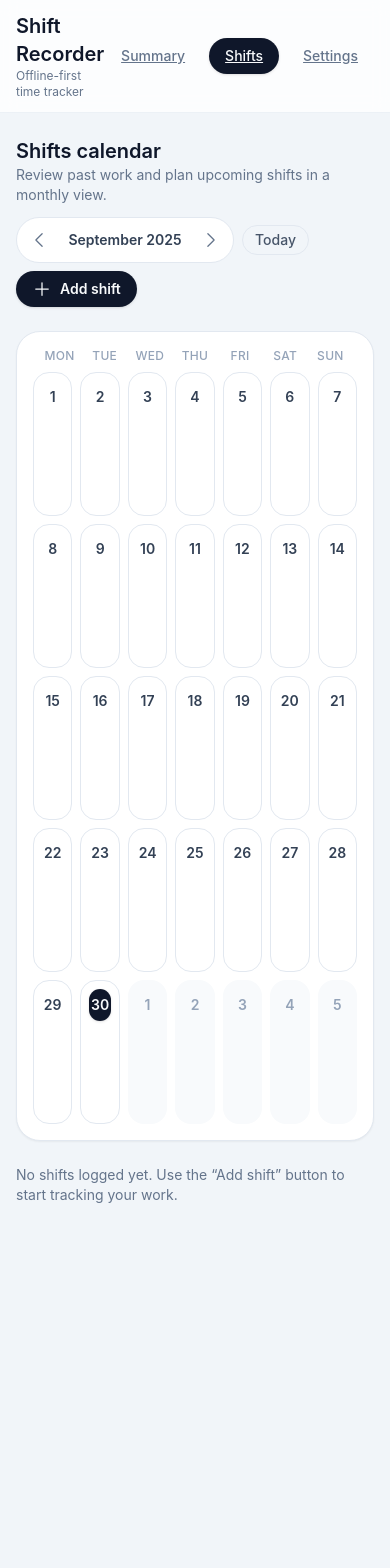
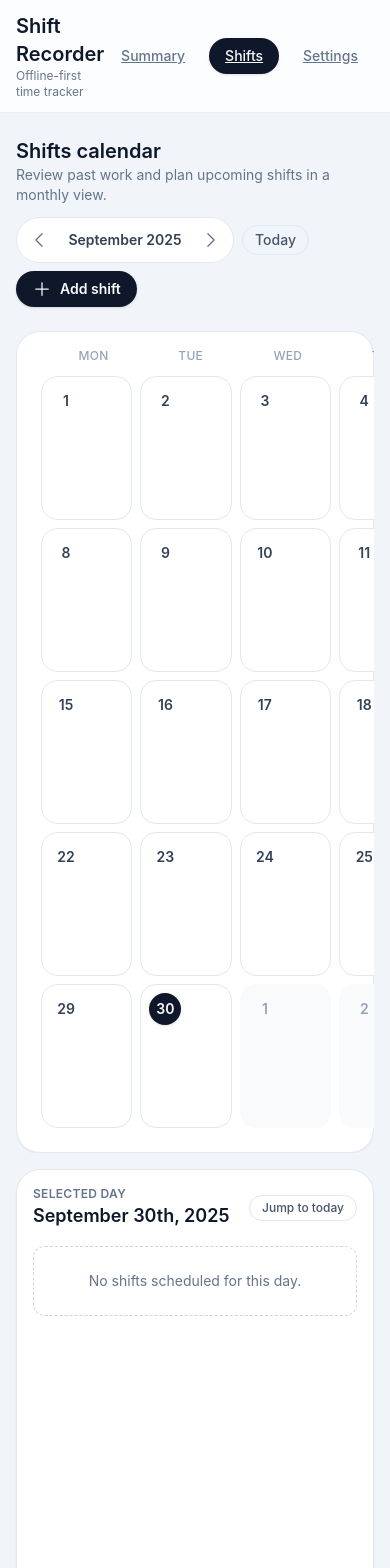
Before and after one commit to beatz174-bit/shift-recorder, a React (Vite) app: page /shifts in a window 390 px wide. Shown: the top 1568 px of the page. Before the commit the page ends 1333 px from the top, so only its background shows below. Built offline with nearby package versions, Linux system fonts and the light colour scheme.

Commit message:
Implement mobile split calendar layout

```diff
--- a/src/app/routes/ShiftsPage.tsx
+++ b/src/app/routes/ShiftsPage.tsx
@@ -26,6 +26,51 @@ import { useSettings } from '../state/SettingsContext';
 import { useTimeFormatter } from '../state/useTimeFormatter';
 import { toISO, toLocalDateTimeInput } from '../utils/datetime';
 
+function ShiftSummaryCard({
+  shift,
+  now,
+  timeFormatter,
+  onSelect
+}: {
+  shift: Shift;
+  now: Date;
+  timeFormatter: Intl.DateTimeFormat;
+  onSelect: (shift: Shift) => void;
+}) {
+  const startDate = new Date(shift.startISO);
+  const endDate = shift.endISO ? new Date(shift.endISO) : null;
+  const upcoming = endDate ? endDate >= now : startDate >= now;
+  const totalHours = ((shift.baseMinutes + shift.penaltyMinutes) / 60).toFixed(2);
+  const shiftClasses = upcoming
+    ? 'border-emerald-200 bg-emerald-100/80 text-emerald-900 dark:border-emerald-500/40 dark:bg-emerald-500/20 dark:text-emerald-100'
+    : 'border-slate-200 bg-slate-100/80 text-slate-700 dark:border-slate-700 dark:bg-slate-800/70 dark:text-slate-200';
+
+  return (
+    <article
+      className={`flex cursor-pointer flex-col gap-2 rounded-xl border px-3 py-2 text-xs shadow-sm transition focus:outline-none focus:ring-2 focus:ring-primary/40 ${shiftClasses}`}
+      role="button"
+      tabIndex={0}
+      onClick={() => onSelect(shift)}
+      onKeyDown={(event) => {
+        if (event.key === 'Enter' || event.key === ' ') {
+          event.preventDefault();
+          onSelect(shift);
+        }
+      }}
+      aria-label={`Shift starting ${timeFormatter.format(startDate)}${
+        endDate ? ` and ending ${timeFormatter.format(endDate)}` : ''
+      }`}
+    >
+      <div className="flex items-center justify-between gap-2">
+        <div className="flex flex-col">
+          <span className="text-sm font-semibold">{timeFormatter.format(startDate)}</span>
+          <span className="text-[0.65rem] opacity-80">{totalHours}h</span>
+        </div>
+      </div>
+    </article>
+  );
+}
+
 export const CALENDAR_WEEK_START: WeekStart = 1;
 
 export default function ShiftsPage() {
@@ -34,6 +79,7 @@ export default function ShiftsPage() {
   const [isCreateModalOpen, setIsCreateModalOpen] = useState(false);
   const [editingShift, setEditingShift] = useState<Shift | null>(null);
   const [currentMonth, setCurrentMonth] = useState(() => startOfMonth(new Date()));
+  const [selectedDate, setSelectedDate] = useState<Date>(() => new Date());
   const { data: shifts = [], isLoading } = useQuery({
     queryKey: ['shifts', 'all'],
     queryFn: getAllShifts,
@@ -139,10 +185,34 @@ export default function ShiftsPage() {
   }, [editingShift]);
 
   const now = new Date();
+  const selectedDateKey = format(selectedDate, 'yyyy-MM-dd');
+  const selectedDayShifts = shiftsByDay.get(selectedDateKey) ?? [];
   const monthLabel = format(currentMonth, 'MMMM yyyy');
   const hasTimeChanges = Boolean(
     editingShift && (editedTimes.start !== initialTimes.start || editedTimes.end !== initialTimes.end)
   );
+
+  const handleDaySelect = (day: Date) => {
+    const selected = new Date(day);
+    setSelectedDate(selected);
+    if (!isSameMonth(selected, currentMonth)) {
+      setCurrentMonth(startOfMonth(selected));
+    }
+  };
+
+  const goToMonth = (offset: number) => {
+    setCurrentMonth((month) => {
+      const next = startOfMonth(addMonths(month, offset));
+      setSelectedDate((date) => (isSameMonth(date, next) ? date : new Date(next)));
+      return next;
+    });
+  };
+
+  const goToToday = () => {
+    const todayDate = new Date();
+    setCurrentMonth(startOfMonth(todayDate));
+    setSelectedDate(todayDate);
+  };
 
   return (
     <section className="flex flex-col gap-6">
@@ -157,7 +227,7 @@ export default function ShiftsPage() {
           <div className="flex items-center gap-1 rounded-full border border-slate-200 bg-white p-1 dark:border-slate-700 dark:bg-slate-900">
             <button
               type="button"
-              onClick={() => setCurrentMonth((month) => startOfMonth(addMonths(month, -1)))}
+              onClick={() => goToMonth(-1)}
               className="rounded-full p-2 text-slate-500 transition hover:bg-slate-100 hover:text-slate-700 dark:text-slate-400 dark:hover:bg-slate-800 dark:hover:text-slate-100"
               aria-label="Previous month"
             >
@@ -166,7 +236,7 @@ export default function ShiftsPage() {
             <span className="min-w-[8rem] text-center text-sm font-semibold text-slate-700 dark:text-slate-200">{monthLabel}</span>
             <button
               type="button"
-              onClick={() => setCurrentMonth((month) => startOfMonth(addMonths(month, 1)))}
+              onClick={() => goToMonth(1)}
               className="rounded-full p-2 text-slate-500 transition hover:bg-slate-100 hover:text-slate-700 dark:text-slate-400 dark:hover:bg-slate-800 dark:hover:text-slate-100"
               aria-label="Next month"
             >
@@ -175,7 +245,7 @@ export default function ShiftsPage() {
           </div>
           <button
             type="button"
-            onClick={() => setCurrentMonth(startOfMonth(new Date()))}
+            onClick={goToToday}
             className="rounded-full border border-slate-200 px-3 py-1 text-sm font-medium text-slate-600 transition hover:border-primary hover:text-primary dark:border-slate-700 dark:text-slate-200"
           >
             Today
@@ -195,7 +265,10 @@ export default function ShiftsPage() {
 
       {isLoading && <p className="text-sm text-slate-500">Loading shifts…</p>}
 
-      <div className="rounded-3xl border border-slate-200 bg-white p-4 shadow-sm dark:border-slate-800 dark:bg-slate-900">
+      <div className="grid min-h-[70vh] grid-rows-[minmax(0,1fr)_minmax(0,1fr)] gap-4 sm:flex sm:flex-col">
+        <div className="overflow-x-auto sm:overflow-visible">
+          <div className="h-full rounded-3xl border border-slate-200 bg-white p-4 shadow-sm dark:border-slate-800 dark:bg-slate-900">
+            <div className="flex h-full min-w-[44rem] flex-col px-2 sm:min-w-0 sm:px-0">
               <div className="grid grid-cols-7 gap-2 px-2 pb-2 text-xs font-medium uppercase tracking-wide text-slate-400 dark:text-slate-500">
                 {weekdayLabels.map((label) => (
                   <span key={label} className="text-center">
@@ -203,21 +276,32 @@ export default function ShiftsPage() {
                   </span>
                 ))}
               </div>
-        <div className="grid grid-cols-7 gap-2">
+              <div className="mt-1 grid flex-1 min-h-0 grid-cols-7 gap-2 overflow-y-auto pb-2 sm:mt-2">
                 {calendarDays.map((day) => {
                   const dateKey = format(day, 'yyyy-MM-dd');
                   const dayShifts = shiftsByDay.get(dateKey) ?? [];
                   const inCurrentMonth = isSameMonth(day, currentMonth);
-            const isCurrentDay = isSameDay(day, new Date());
+                  const isCurrentDay = isSameDay(day, now);
+                  const isSelected = isSameDay(day, selectedDate);
+                  const hasUpcomingShift = dayShifts.some((shift) => {
+                    const startDate = new Date(shift.startISO);
+                    const endDate = shift.endISO ? new Date(shift.endISO) : null;
+                    return endDate ? endDate >= now : startDate >= now;
+                  });
 
                   const dayNumberClasses = [
                     'flex h-8 w-8 items-center justify-center rounded-full text-sm font-semibold transition',
-              isCurrentDay
+                    isSelected || isCurrentDay
                       ? 'bg-primary text-primary-foreground shadow'
                       : inCurrentMonth
                         ? 'text-slate-700 dark:text-slate-100'
-                  : 'text-slate-400 dark:text-slate-600'
-            ].join(' ');
+                        : 'text-slate-400 dark:text-slate-600',
+                    hasUpcomingShift && !isSelected && !isCurrentDay
+                      ? 'bg-emerald-100 text-emerald-800 ring-2 ring-emerald-300 ring-offset-2 dark:bg-emerald-500/20 dark:text-emerald-100 dark:ring-emerald-400/70 dark:ring-offset-slate-900'
+                      : null
+                  ]
+                    .filter(Boolean)
+                    .join(' ');
 
                   return (
                     <div
@@ -228,49 +312,67 @@ export default function ShiftsPage() {
                           : 'border-transparent bg-slate-50 text-slate-400 dark:bg-slate-900/40 dark:text-slate-600'
                       }`}
                     >
-                <div className="flex items-center justify-between">
+                      <button
+                        type="button"
+                        onClick={() => handleDaySelect(day)}
+                        className="flex w-full items-start justify-between text-left"
+                        aria-pressed={isSelected}
+                        aria-label={format(day, 'PPPP')}
+                      >
                         <span className={dayNumberClasses}>{format(day, 'd')}</span>
-                </div>
-                <div className="mt-3 flex flex-col gap-2">
-                  {dayShifts.map((shift) => {
-                    const startDate = new Date(shift.startISO);
-                    const endDate = shift.endISO ? new Date(shift.endISO) : null;
-                    const upcoming = endDate ? endDate >= now : startDate >= now;
-                    const totalHours = ((shift.baseMinutes + shift.penaltyMinutes) / 60).toFixed(2);
-                    const shiftClasses = upcoming
-                      ? 'border-emerald-200 bg-emerald-100/80 text-emerald-900 dark:border-emerald-500/40 dark:bg-emerald-500/20 dark:text-emerald-100'
-                      : 'border-slate-200 bg-slate-100/80 text-slate-700 dark:border-slate-700 dark:bg-slate-800/70 dark:text-slate-200';
-
-                    return (
-                      <article
+                      </button>
+                      <div className="mt-3 hidden flex-col gap-2 sm:flex">
+                        {dayShifts.map((shift) => (
+                          <ShiftSummaryCard
                             key={shift.id}
-                        className={`flex cursor-pointer flex-col gap-2 rounded-xl border px-3 py-2 text-xs shadow-sm transition focus:outline-none focus:ring-2 focus:ring-primary/40 ${shiftClasses}`}
-                        role="button"
-                        tabIndex={0}
-                        onClick={() => setEditingShift(shift)}
-                        onKeyDown={(event) => {
-                          if (event.key === 'Enter' || event.key === ' ') {
-                            event.preventDefault();
-                            setEditingShift(shift);
-                          }
-                        }}
-                        aria-label={`Shift starting ${timeFormatter.format(startDate)}${
-                          endDate ? ` and ending ${timeFormatter.format(endDate)}` : ''
-                        }`}
-                      >
-                        <div className="flex items-center justify-between gap-2">
-                          <div className="flex flex-col">
-                            <span className="text-sm font-semibold">{timeFormatter.format(startDate)}</span>
-                            <span className="text-[0.65rem] opacity-80">{totalHours}h</span>
+                            shift={shift}
+                            now={now}
+                            timeFormatter={timeFormatter}
+                            onSelect={setEditingShift}
+                          />
+                        ))}
                       </div>
                     </div>
-                      </article>
                   );
                 })}
               </div>
             </div>
-            );
-          })}
+          </div>
+        </div>
+
+        <div className="rounded-3xl border border-slate-200 bg-white p-4 shadow-sm dark:border-slate-800 dark:bg-slate-900 sm:hidden">
+          <div className="flex items-center justify-between gap-3">
+            <div className="flex flex-col">
+              <span className="text-xs font-semibold uppercase tracking-wide text-slate-500 dark:text-slate-400">
+                Selected day
+              </span>
+              <span className="text-lg font-semibold text-slate-900 dark:text-slate-100">{format(selectedDate, 'PPP')}</span>
+            </div>
+            <button
+              type="button"
+              onClick={goToToday}
+              className="rounded-full border border-slate-200 px-3 py-1 text-xs font-medium text-slate-600 transition hover:border-primary hover:text-primary dark:border-slate-700 dark:text-slate-200"
+            >
+              Jump to today
+            </button>
+          </div>
+          <div className="mt-4 flex flex-col gap-2">
+            {selectedDayShifts.length > 0 ? (
+              selectedDayShifts.map((shift) => (
+                <ShiftSummaryCard
+                  key={shift.id}
+                  shift={shift}
+                  now={now}
+                  timeFormatter={timeFormatter}
+                  onSelect={setEditingShift}
+                />
+              ))
+            ) : (
+              <p className="rounded-xl border border-dashed border-slate-300 px-4 py-6 text-center text-sm text-slate-500 dark:border-slate-700 dark:text-slate-400">
+                No shifts scheduled for this day.
+              </p>
+            )}
+          </div>
         </div>
       </div>
 
```
Lines whose indentation alone changed are shown as unchanged.
